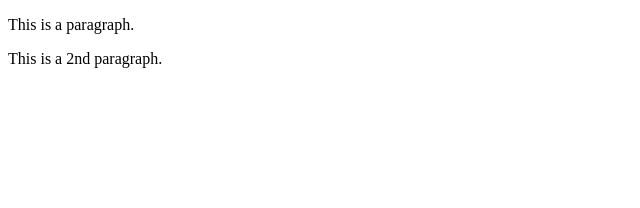
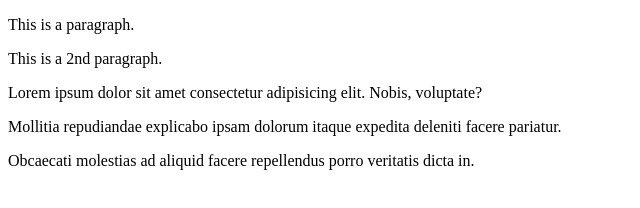
Before and after one commit to jacstu/git-example-project, a plain HTML site: page index.html in a window 1280 px wide. Shown: the whole page, without its empty margins (0-640 px from the left). Drawn offline with Linux system fonts and the light colour scheme.

Commit message:
Added 3x new paragraphs to index

```diff
--- a/index.html
+++ b/index.html
@@ -8,5 +8,8 @@
     <body>
         <p>This is a paragraph.</p>
         <p>This is a 2nd paragraph.</p>
+        <p>Lorem ipsum dolor sit amet consectetur adipisicing elit. Nobis, voluptate?</p>
+        <p>Mollitia repudiandae explicabo ipsam dolorum itaque expedita deleniti facere pariatur.</p>
+        <p>Obcaecati molestias ad aliquid facere repellendus porro veritatis dicta in.</p>
     </body>
 </html>
```
